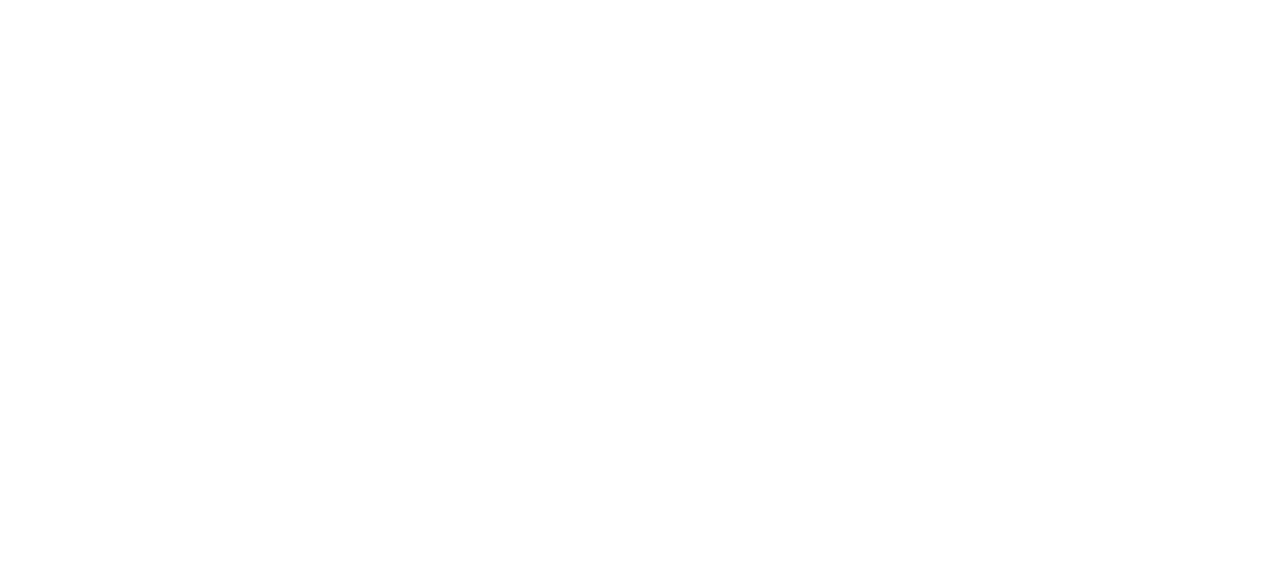
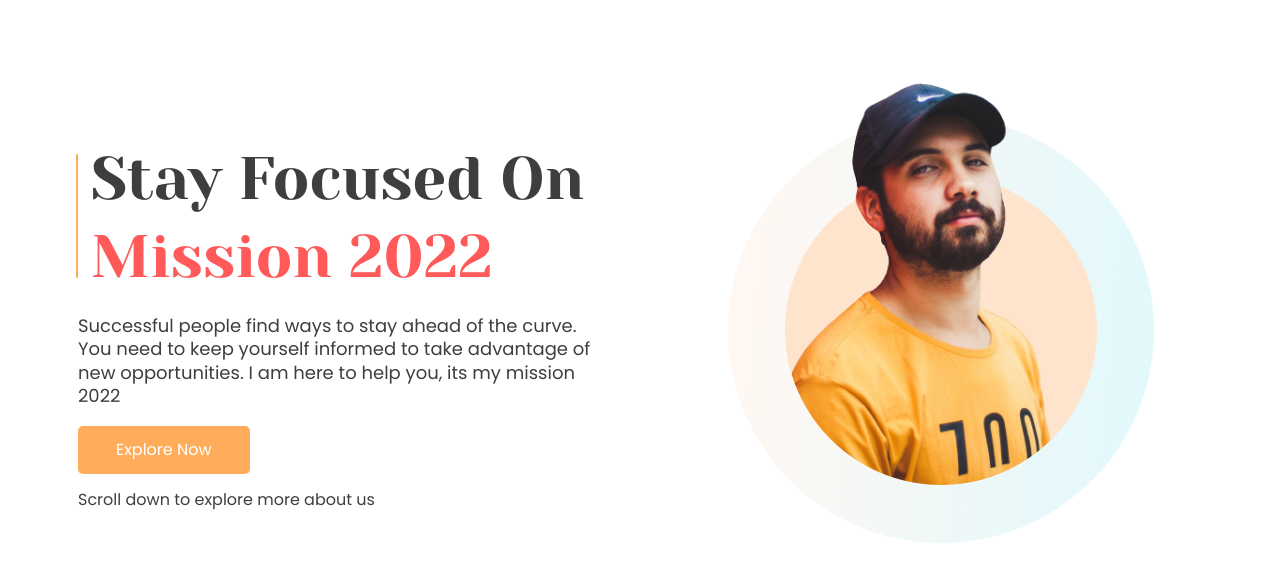
Before and after one commit to sdtHossain/mission-2022, a plain HTML site: page index.html in a window 1280 px wide. Drawn offline with Linux system fonts and the light colour scheme; files whose address does not match are found by name.

Commit message:
added banner section with styles

```diff
--- a/assets/css/style.css
+++ b/assets/css/style.css
@@ -63,4 +63,40 @@ h6 {
 .btn:hover {
     opacity: 0.8;
 }
+/* ------Banner------ */
+.banner hr {
+    width: 4px;
+    height: 124px;
+    border-radius: 5px;
+    background: #FFAD5A;
+    border: none;
+    margin-left: 0;
+    margin-right: 0;
+    margin-top: 154px;
 }
+.banner-left {
+    max-width: 520px;
+    padding-top: 140px;
+    margin-right: 130px;
+}
+.banner-left h1 {
+    font-family: 'Yeseva One', cursive;
+    font-weight: 400;
+    padding-left: 13px;
+}
+.banner-left h1 span {
+    display: block;
+}
+.scroll-down-text {
+    font-size: 16px;
+}
+
+.banner-right {
+    max-width: 426px;
+    margin-right: 50px;
+}
+.banner-right img {
+    max-width: 100%;
+}
+
+}
--- a/index.html
+++ b/index.html
@@ -12,5 +12,23 @@
 </head>
 <body>
 
+    <!-- Banner Section -->
+    <section class="banner">
+        <div class="container">
+            <div class="flexbox">
+                <hr>
+                <div class="banner-left">
+                    <h1>Stay Focused On<span class="highlighted-text">Mission 2022</span></h1>
+                    <p>Successful people find ways to stay ahead of the curve. You need to keep yourself informed to take advantage of new opportunities. I am here to help you, its my mission 2022</p>
+                    <a href="#" class="btn">Explore Now</a>
+                    <p class="scroll-down-text">Scroll down to explore more about us</p>
+                </div>
+                <div class="banner-right">
+                    <img src="assets/images/person/person-2.png" alt="Person Images">
+                </div>
+            </div>
+        </div>
+    </section>
+
 </body>
 </html>
```
